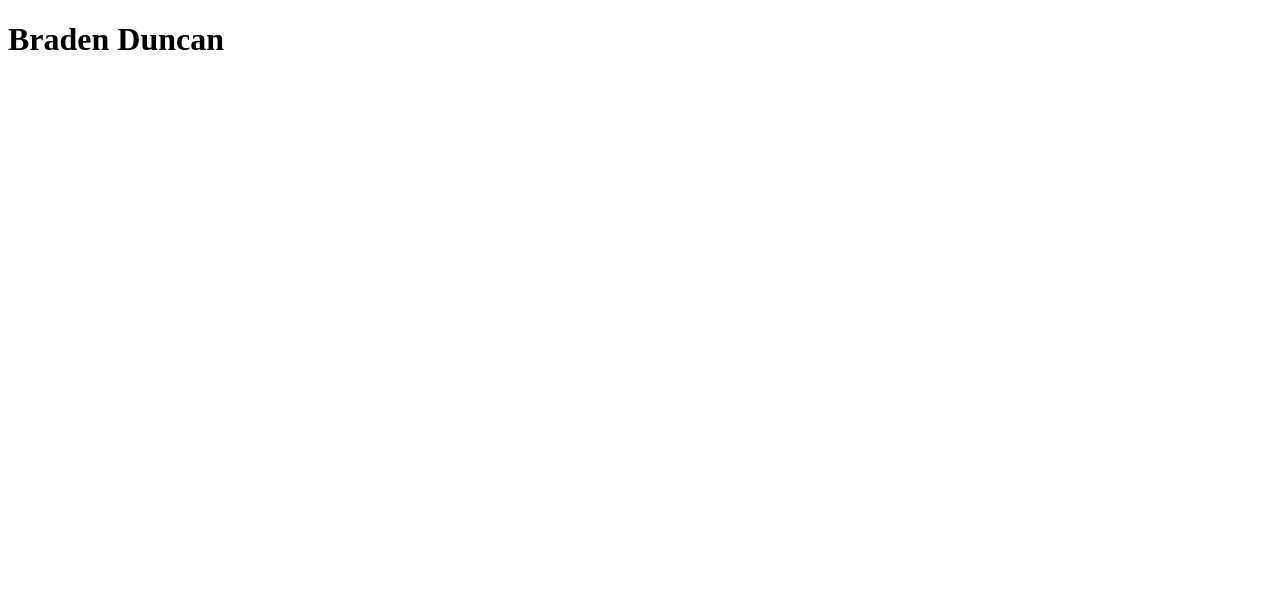
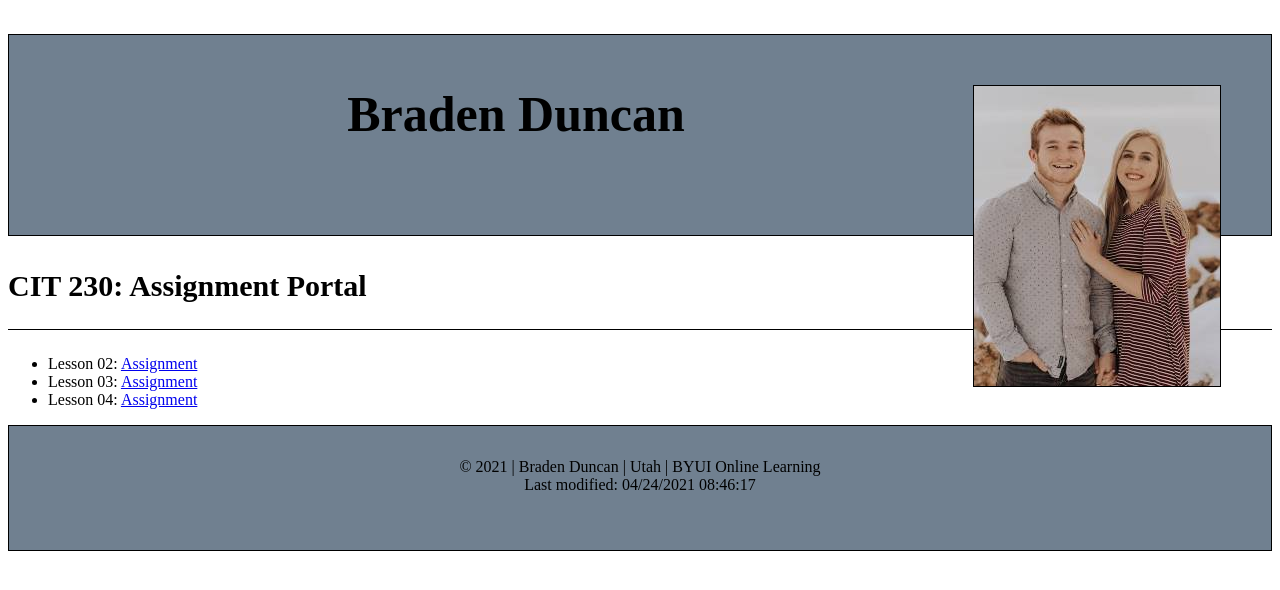
Before and after one commit to bradenduncan1/bradenduncan1.github.io, a plain HTML site: page index.html in a window 1280 px wide. Drawn offline with Linux system fonts and the light colour scheme.

Commit message:
commit all

```diff
--- /dev/null
+++ b/date.js
@@ -0,0 +1,10 @@
+let d = new Date;
+
+let year = d.getFullYear();
+
+const copy = document.querySelector("#year").innerHTML = year;
+console.log(copy);
+
+
+const dateModified = document.lastModified;
+document.querySelector("#modified").innerHTML = dateModified;
--- a/index.html
+++ b/index.html
@@ -1,9 +1,34 @@
 <!doctype html>
 <html lang="en-us">
+
 <head>
-  <title>Home</title>
+  <meta charset ="utf-8">
+  <meta name="viewport" content="width=device-width, initial-scale=1">
+  <meta name="author" content="Braden Duncan">
+  <meta name="description" content="This is the homepage to my course
+  portfolio. Assignments will be linked and accessible from this page.">
+  <title>WDD230 Portal</title>
+  <link rel="stylesheet" href="style1.css">
 </head>
+
 <body>
- <h1>Braden Duncan</h1>
+ <h1>Braden Duncan
+  <img src= "Images/Engagements.jpg" alt="Engagement photo">
+ </h1>
+
+ <h2>CIT 230: Assignment Portal</h2>
+
+<ul>
+    <li>Lesson 02: <a href="https://bradenduncan1.github.io">Assignment</a>
+    </li>
+    <li>Lesson 03: <a href="https://bradenduncan1.github.io">Assignment</a></li>
+    <li>Lesson 04: <a href="https://bradenduncan1.github.io">Assignment</a></li>
+</ul>
+<footer>
+   &copy; <span id= "year"></span> | Braden Duncan | Utah | BYUI Online Learning
+   <div>Last modified: <span id= "modified"></span></div>
+</footer>
+<script src="date.js"></script>
 </body>
+
 </html>
--- /dev/null
+++ b/style1.css
@@ -0,0 +1,29 @@
+h1 {
+    background-color:slategrey;
+    border: 1px solid;
+    width:auto;
+    height: 100px;
+    padding: 1em;
+    text-align: center;
+    font-size: 50px;
+}
+
+img {
+    float: right;
+    border: 1px solid;
+}
+
+h2 {
+    border-bottom: 1px solid;
+    height: 60px;
+    font-size: 30px;
+}
+
+
+footer {
+    background-color: slategrey;
+    border: 1px solid;
+    height: 60px;
+    text-align: center;
+    padding: 2em;
+}
```
Also changed, not shown: Images/Engagements.jpg (added).
